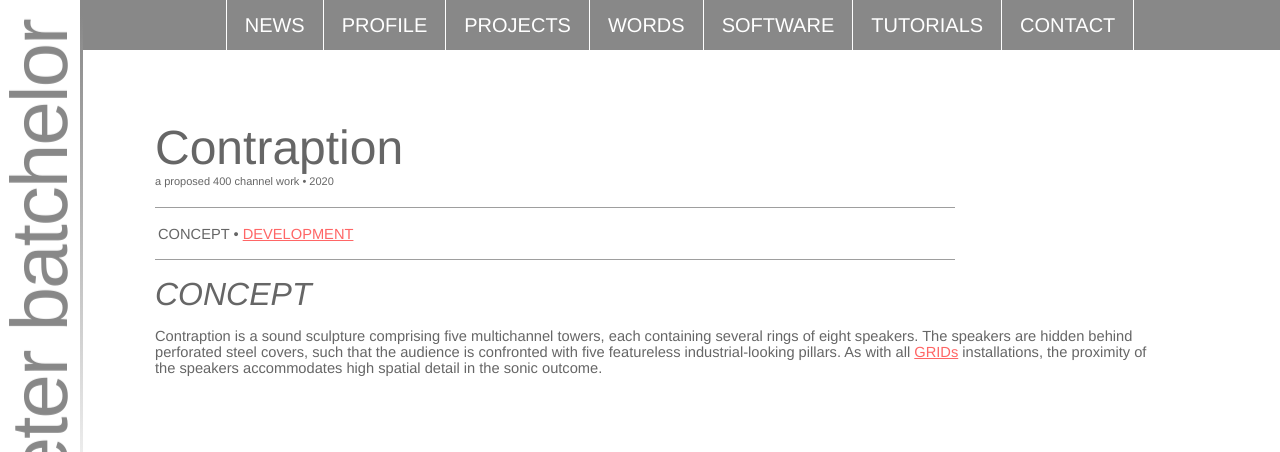
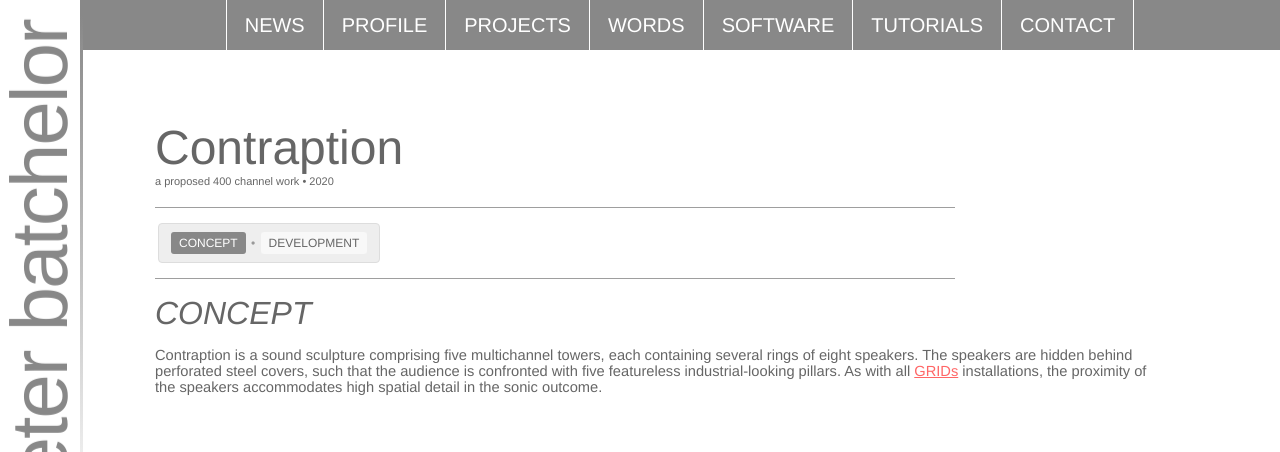
Before and after one commit to acousma74/peterbatchelor, a Jekyll site: the page built from contraption.md, in a window 1280 px wide. Shown: the top 452 px of the page. Built offline with Jekyll 4.4.1, drawn with Linux system fonts in a browser that asks for light colours; grey boxes are pictures that could not be loaded.

Commit message:
wnav update

```diff
--- a/assets/css/peteStyles.css
+++ b/assets/css/peteStyles.css
@@ -258,6 +258,58 @@ a:active 		{color: #FF0000;
     color: #000000;
 }
 
+
+/* --- Secondary inline navigation (wnavtxt) --- */
+
+.wnavtxt {
+    display: inline-block;
+    font-size: 12px;
+    background-color: #eeeeee;   /* lighter than main nav */
+    padding: 6px 10px;
+    border-radius: 4px;
+    border: 1px solid #dddddd;
+}
+
+/* Space out everything nicely */
+.wnavtxt a,
+.wnavtxt .white {
+    display: inline-block;
+    padding: 4px 8px;
+    margin: 2px 2px;
+}
+
+/* Divider bullets + pipes softened */
+.wnavtxt {
+    color: #999999;
+}
+
+/* Links styled like mini buttons */
+.wnavtxt a {
+    text-decoration: none;
+    color: #666666;
+    background-color: #f8f8f8;
+    border-radius: 3px;
+    transition: all 0.2s ease;
+}
+
+/* Hover = subtle echo of main nav */
+.wnavtxt a:hover {
+    background-color: #dddddd;
+    color: #000000;
+}
+
+/* Active/current item (your OVERVIEW span) */
+.wnavtxt .white {
+    background-color: #888888;
+    color: #ffffff;
+    border-radius: 3px;
+}
+
+/* Optional: tighten bullet spacing */
+.wnavtxt a + a {
+    margin-left: 2px;
+}
+
 /* For 'news'(blog) page */
 /*
 table.news {
```
